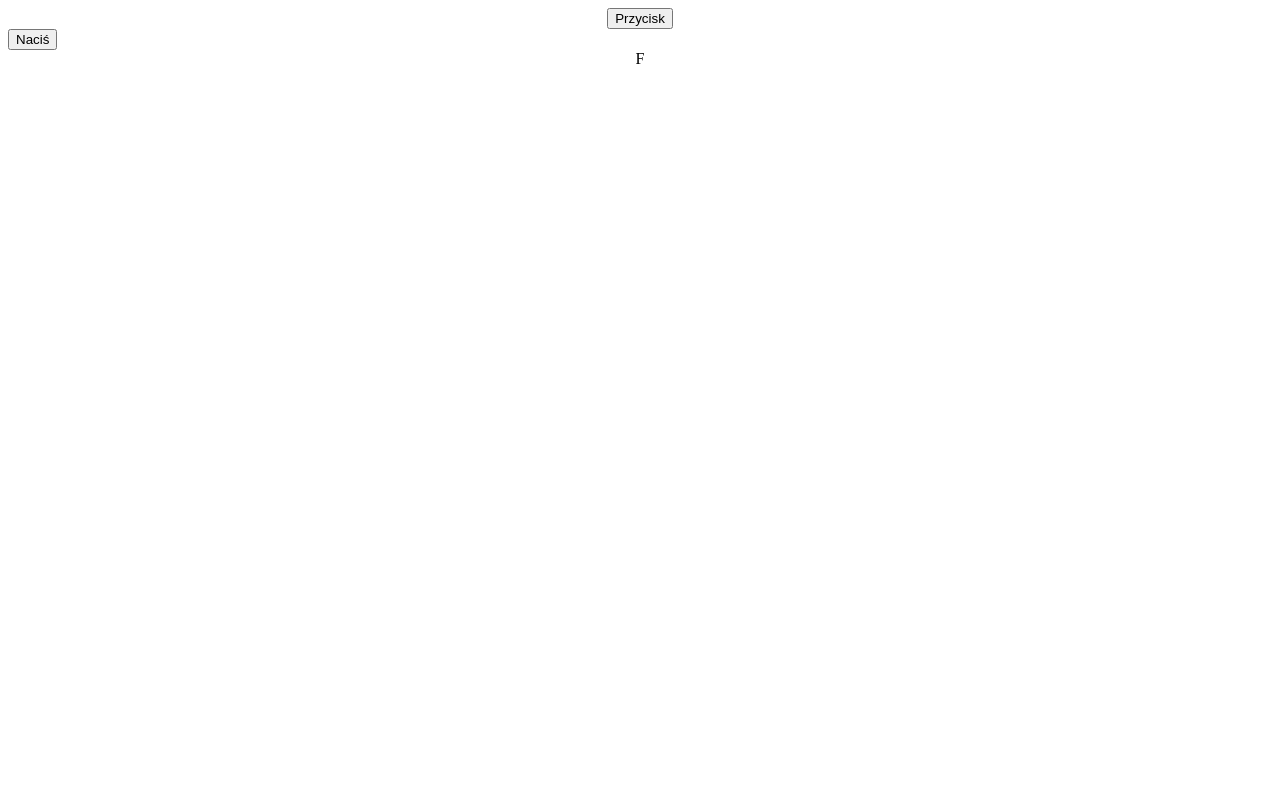
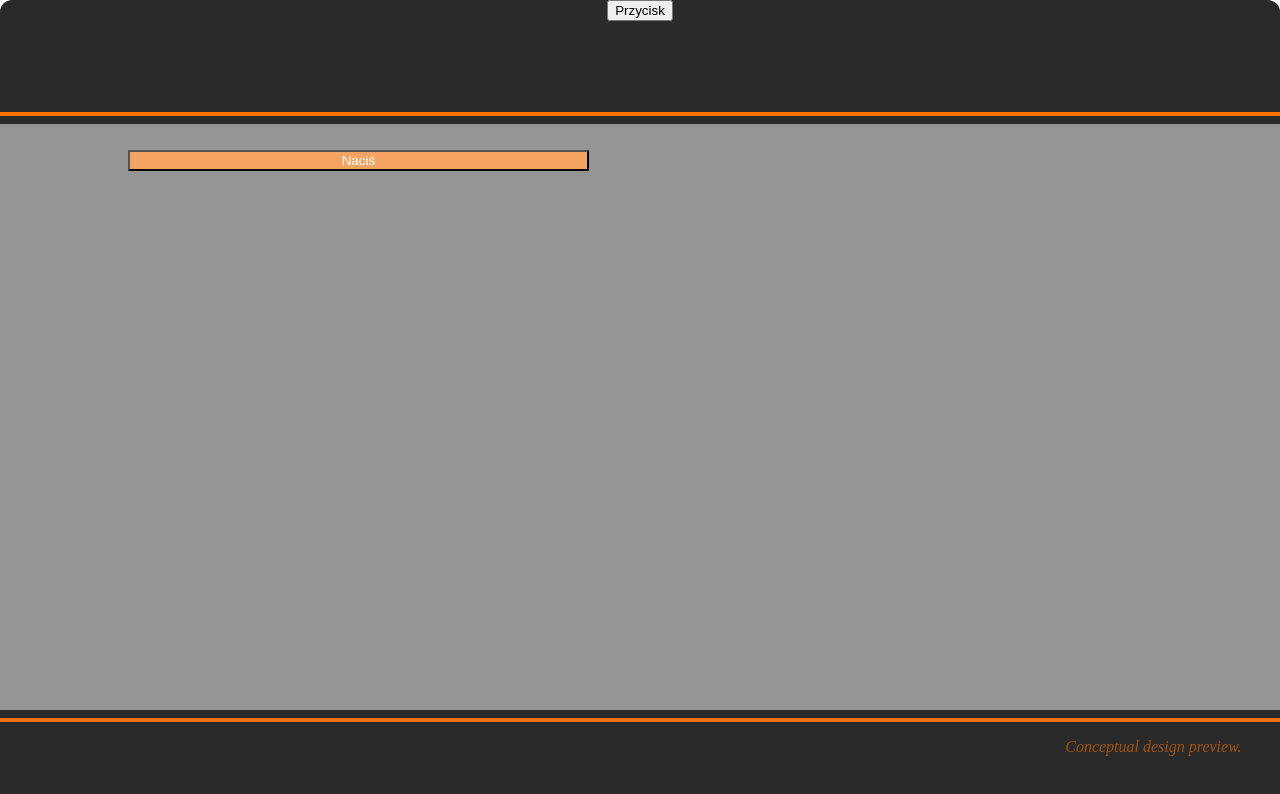
Before and after one commit to Jakub-S-K/ClipboardManager, a plain HTML site: page src/frontend/index.htm in a window 1280 px wide. Drawn offline with Linux system fonts and the light colour scheme.

Commit message:
cleanup repository

```diff
--- a/src/frontend/index.htm
+++ b/src/frontend/index.htm
@@ -2,20 +2,43 @@
     <head>
         <meta charset="utf-8">
         <style>
-            body {
-                color: black;
-                height: auto;
-                width: auto;
+            body{
+                margin:0px;
             }
-            div{
-                margin: auto;
+            .container {
+                background-color: #2a2a2a;
+                border-radius: 12px 12px 0px 0px;
+                color: whitesmoke;
+                height: 100%;
+                width: 100%;
+                margin:0px;
+            }
+            #upperBox{
                 text-align: center;
                 justify-content: center;
+                height:13%;
+                position: relative;
+            }
+            #midBox{
+                padding-left:10%;
+                padding-top:2%;
+                justify-content: left;
+                height:70%;
+                background-color: rgba(255, 255, 255, 0.5)
             }
             hr {
-                border: 2px solid red;
-
-                background-color: red;
+                border: 2px solid rgb(255, 115, 0);
+            }
+            #nacisk{
+                background-color: sandybrown;
+                color:white;
+                width:40%;
+            }
+            #footer{
+                color:rgba(255, 115, 0, 0.562);
+                text-align: right;
+                padding-right: 3%;
+                font-style: italic;
             }
 
         </style>
@@ -34,10 +57,18 @@
         </script>
     </head>
     <body>
-        <div id="rustHOHO">
-            <button #rust>Przycisk</button>
+    <div class="container">
+        <div id="upperBox">
+            <div id="rustHOHO">
+                <button #rust>Przycisk</button>
+            </div>
         </div>
-        <button onclick="writeOutText();">Naciś</button>
-        <div id="dupa">F</div>
+        <hr>
+        <div id="midBox">
+            <button onclick="writeOutText();" id="nacisk">Naciś</button>
+        </div>
+        <hr>
+        <div id="footer"><p>Conceptual design preview.</p></div>
+    </div>
     </body>
 </html>
```
Also changed, not shown: 1 other file.
